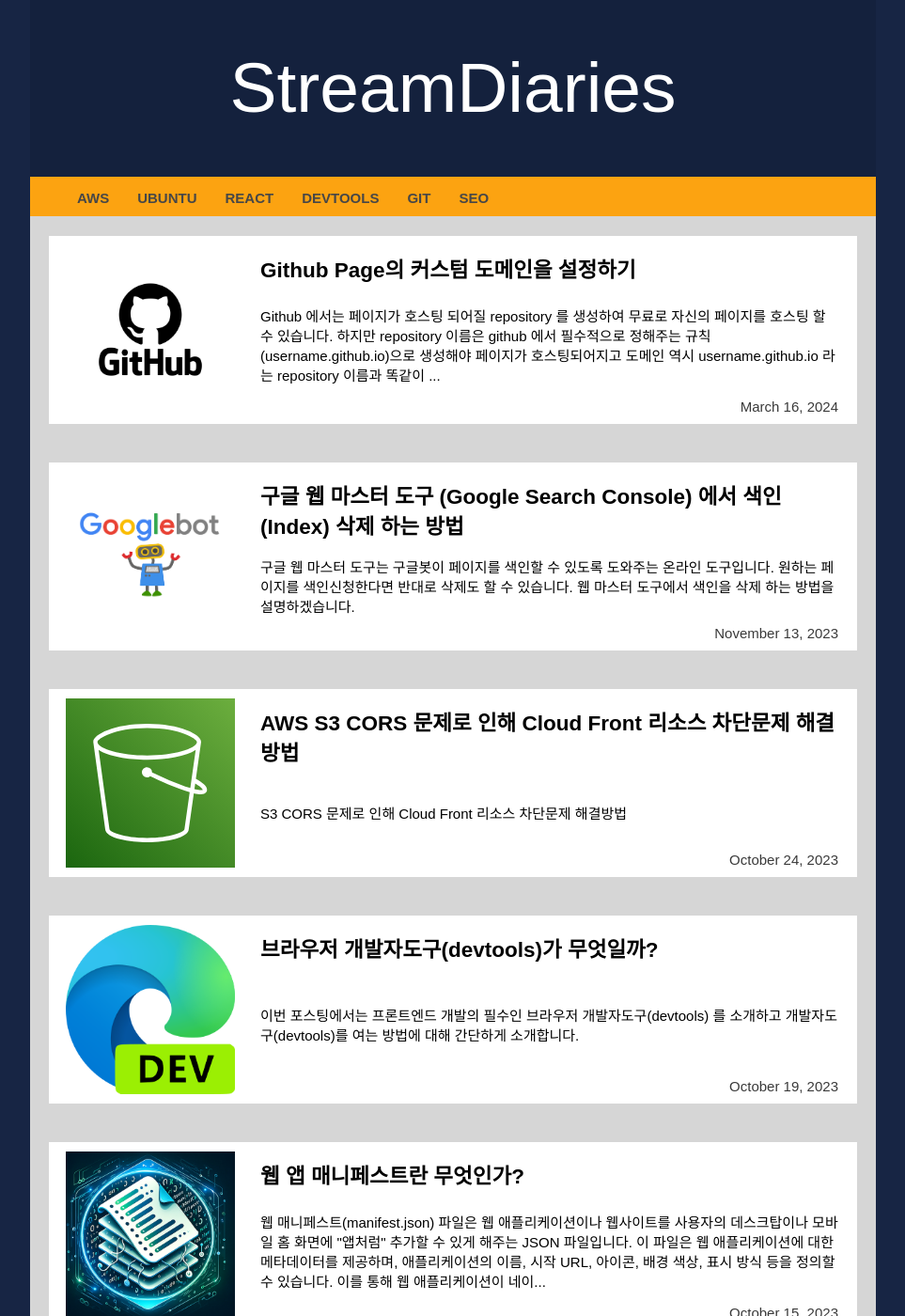
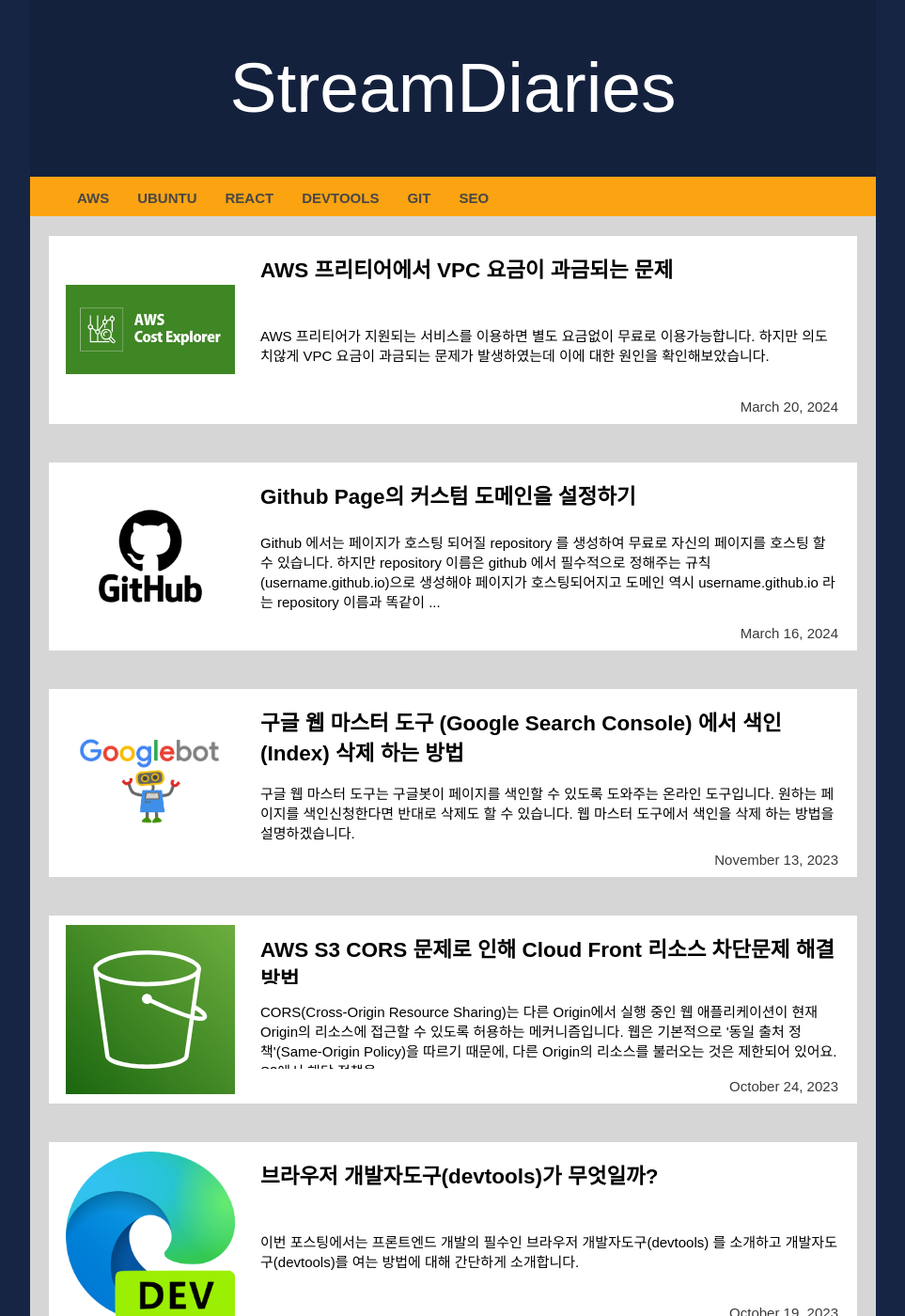
Before and after one commit to tsukemandev/tsukemandev.github.io, a Jekyll site: the page built from index.markdown, in a window 1280 px wide and 1400 px high. Shown: the whole window at 94% size, without its empty margins (158-1121 px from the left). Built offline with Jekyll 4.4.1, drawn with Linux system fonts in a browser that asks for light colours; comment, search, counter and statistics services are not loaded.

Commit message:
aws 프리티어 요금관련 포스팅 업로드, 이전 포스팅 요약문 수정

```diff
--- /dev/null
+++ b/_posts/ko/aws/billing/2023-10-24-issue_cors_s3.md
@@ -0,0 +1,66 @@
+---
+layout: post
+title:  "AWS 프리티어에서 VPC 요금이 과금되는 문제"
+permalink: /ko/:categories/freetier
+date:  2024-03-20 19:31:15
+categories: aws billing
+excerpt: AWS 프리티어가 지원되는 서비스를 이용하면 별도 요금없이 무료로 이용가능합니다. 하지만 의도치않게 VPC 요금이 과금되는 문제가 발생하였는데 이에 대한 원인을 확인해보았습니다.
+thumbnail: /aws/billing/aws-cost-explorer.png
+---
+
+## 프리티어를 이용했는데 VPC 요금이 과금되었습니다..
+
+프리티어는 AWS 에서 처음가입한 사용자들을 대상으로 1년간 제공하는 무료서비스입니다.
+
+프리티어가 제공되는 서비스 항목들에 한하여 무료로 AWS를 이용해볼수 있는데요.
+
+해당 [AWS 프리티어 항목 참조](https://aws.amazon.com/free/?all-free-tier.sort-by=item.additionalFields.SortRank&all-free-tier.sort-order=asc&awsf.Free%20Tier%20Types=*all&awsf.Free%20Tier%20Categories=*all) 에서 확인하실 수 있습니다.
+
+
+<br>
+
+![I used following freetier services with aws, ec2, s3, rds](/assets/img/aws/billing/used-freetier-services.jpg)
+
+위의 항목은 제가 이용한 프리티어 서비스들입니다.
+
+총 **EC2, S3, RDS** 세 개의 서비스들을 사용하였습니다.
+
+<br>
+
+![But I was charged a usage fee](/assets/img/aws/billing/freetier-cost.jpg)
+![But I was charged a usage fee](/assets/img/aws/billing/freetier-cost-total.jpg)
+
+하지만 의도치않게 VPC 요금이 과금되어있는것을 확인했습니다..
+
+Route53 은 정기적으로 월에 0.5달러씩 과금이 되는것은 알고있었고 나머지 서비스들은 이것저것 테스트해보면서 과금되는 것을 이해하였지만 VPC 요금은 정말 의도치않은 과금이었습니다..
+
+특히 VPC는 각 리전별로 기본 생성되어져있고 별도로 세팅한 기억은 없는데 이상했습니다..
+
+그래서 AWS Support 팀에 메일로 문의를 해보았습니다.
+
+<br>
+
+![Answer for My Support Request to AWS](/assets/img/aws/billing/freetier-support-answer.jpg)
+
+
+내용을 해석하자면
+
+> 안녕하세요, AWS 고객지원팀입니다.<br><br>
+2024년 2월부터 청구가 진행 중인 Virtual Private Cloud (VPC) 퍼블릭 IPv4 주소 요금에 대해 문의해 주신 것으로 이해됩니다.<br><br>
+2024년 2월 1일부로 퍼블릭 IPv4 주소에 관한 가격 정책이 변경됨에 따라 서비스 연결 여부에 관계없이 모든 퍼블릭 IPv4 주소에 대해 시간당 IP당 $0.005의 요금이 부과됩니다. <br><br>EC2 인스턴스와 연결된 퍼블릭 IPv4 주소의 경우, AWS 프리 티어 기간의 사용자에게 월 750시간의 무료 사용량이 제공됩니다.<br><br> 단, 무료 사용량을 초과하는 퍼블릭 IPv4 주소 사용량 또는 이외 서비스에서 사용되는 퍼블릭 IPv4 주소 사용량에 대해서는 별도의 비용이 청구되는 점 참고 부탁드립니다.<br><br>
+서비스를 구성할 당시 추가적인 탄력적 IP 주소를 구성하거나, RDS DB 인스턴스에 퍼블릭 IP 주소를 할당하지는 않았는지 검토해 보실 것을 추천드립니다.
+
+
+생각해보니.. EC2 인스턴스 뿐만 아니라 RDS도 탄력적 IPv4 주소가 부여됩니다.
+
+프리티어는 하나의 IPv4 주소에 한달 750시간의 무료 사용량을 제공하는데 두개의 탄력적 IPv4 주소를 생성할 경우 한달 375시간만 이용할 수 있습니다.
+
+이를 초과하면 시간당 0.005USD 의 요금이 부과되는것이었습니다..
+
+<div class="divide-line"></div>
+
+## 결론
+
+> 프리티어에 대한 AWS의 안내사항이 부족한 것 같습니다.. EC2, RDS 등의 인스턴스 뿐만 아니라 해당 인스턴스들이 사용하는 **탄력적 IPv4** 에 대한 요금도 부과되는 것을 명심하셔야 합니다.<br><br>
+그리고 해당 **탄력적 IPv4** 도 한 달에 750시간 제한이 걸려있고 이용개수가 많을수록 해당 시간이 차감속도가 더 빨라집니다. <br><br>
+AWS를 공부목적으로 프리티어를 이용하시는 분들이라면 이를 주의하시고 사용하시면 되겠습니다.
--- a/_posts/ko/aws/s3/2023-10-24-issue_cors_s3.md
+++ b/_posts/ko/aws/s3/2023-10-24-issue_cors_s3.md
@@ -4,7 +4,7 @@
 permalink: /ko/:categories/cors
 date:  2023-10-24 22:31:15
 categories: aws s3 cloudfront issue
-excerpt: S3 CORS 문제로 인해 Cloud Front 리소스 차단문제 해결방법
+excerpt: CORS(Cross-Origin Resource Sharing)는 다른 Origin에서 실행 중인 웹 애플리케이션이 현재 Origin의 리소스에 접근할 수 있도록 허용하는 메커니즘입니다. 웹은 기본적으로 '동일 출처 정책'(Same-Origin Policy)을 따르기 때문에, 다른 Origin의 리소스를 불러오는 것은 제한되어 있어요. S3에서 해당 정책을 변경해보겠습니다.
 thumbnail: /aws/s3/amazon-s3-logo.svg
 ---
 
```
Also changed, not shown: assets/img/aws/billing/aws-cost-explorer.png (added), assets/img/aws/billing/freetier-cost-total.jpg (added), assets/img/aws/billing/freetier-cost.jpg (added), assets/img/aws/billing/freetier-support-answer.jpg (added), assets/img/aws/billing/used-freetier-services.jpg (added).
